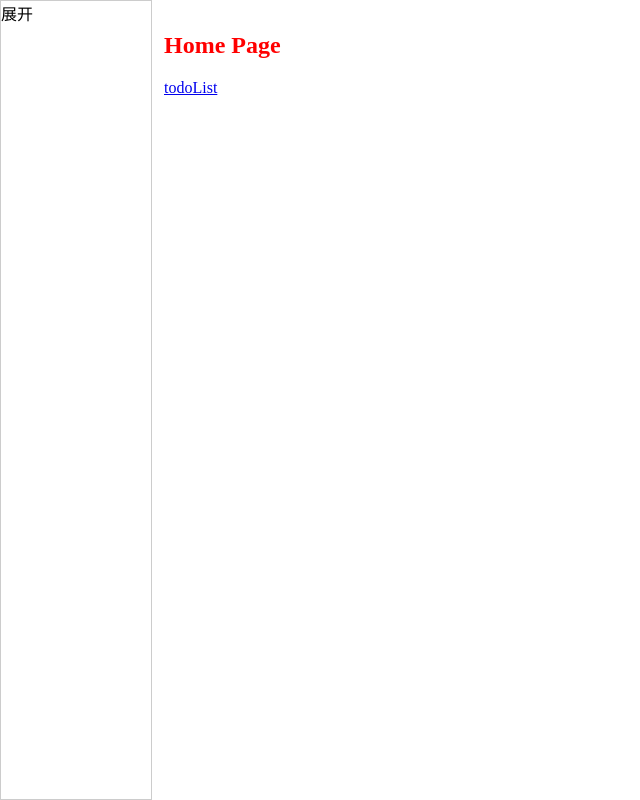
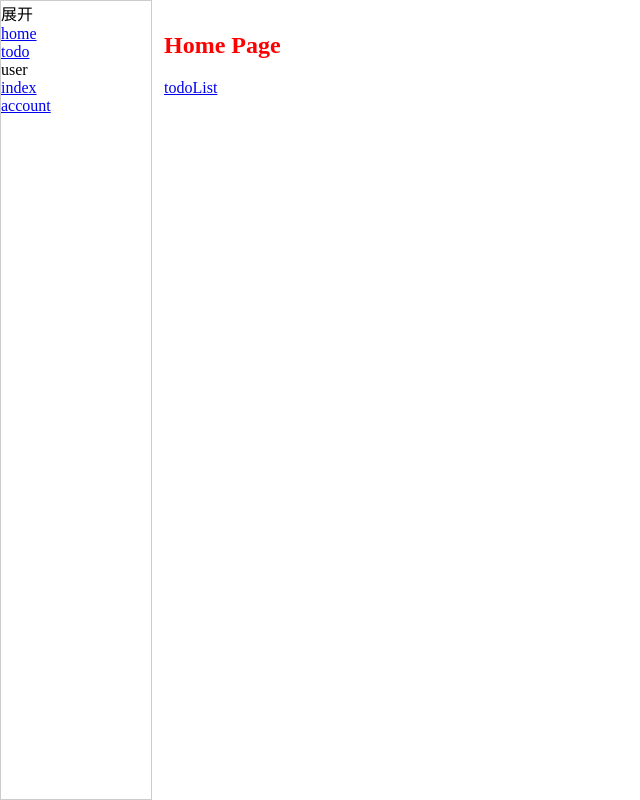
Before and after one commit to ma-jiangbo/react-demo, a React app: page / in a window 1280 px wide. Shown: the whole page, without its empty margins (0-640 px from the left). Built offline with nearby package versions, Linux system fonts and the light colour scheme; what leancloud-storage would draw is missing.

Commit message:
使用useRouter

```diff
--- a/routes.ts
+++ /dev/null
@@ -1,26 +0,0 @@
-const routes: RouteItem[] = [
-    {
-      path: "/",
-      name: "home",
-    },
-    {
-      path: "/todo",
-      name: "todo",
-    },
-    {
-      path: '/user',
-      name: 'user',
-      children: [
-        {
-            path: '/index',
-            name: 'user',
-        },
-        {
-            path: '/account',
-            name: 'account',
-        },
-      ],
-    }
-  ];
-
-export default routes
--- a/src/components/Menu/Menu.css
+++ b/src/components/Menu/Menu.css
@@ -2,3 +2,7 @@
     width: 150px;
     border: 1px solid #ccc;
 }
+.menuLevel {
+    display: flex;
+    flex-direction: column;
+}
--- a/src/components/Menu/Menu.tsx
+++ b/src/components/Menu/Menu.tsx
@@ -1,24 +1,43 @@
-import React, { useState } from 'react'
-import styles from './Menu.css'
-import storage from '@/utils/storage'
-import routers from '../../../routes'
+import React, { useState } from "react";
+import styles from "./Menu.css";
+import storage from "@/utils/storage";
+import routers from "@/router/baseRouter";
+import { Link, RouteObject } from "react-router-dom";
 
 const Menu: React.FC = (props) => {
+  const [isOpen, setIsOpen] = useState(Boolean(storage.get("collapse")));
 
-    const [isOpen, setIsOpen] = useState(Boolean(storage.get('collapse')))
+  const renderMenu = (routerList: RouteObject[], level = 1) => {
+    if (!routerList.length) return null
+    return (
+      <div className={`${styles[`menuLevel${level}`]} ${styles['menuLevel']}`}>
+        {routerList.map((route) => {
+          if (route.path && route.element) {
+            return (
+              <Link to={route.path} key={route.path}>
+                {route.path === '/' && 'home'}
+                {route.path.replace(/(^\/)|(\/)/g, (...arg) => arg[3] ? "-" : "")}
+                {renderMenu(route.children || [], level + 1)}
+              </Link>
+            );
+          }
+          return (
+            <span key={route.path}>
+                {route.path.replace(/(^\/)|(\/)/g, (...arg) => arg[3] ? "-" : "")}
+                {renderMenu(route.children || [], level + 1)}
+            </span>
+          );
+        })}
+      </div>
+    );
+  };
 
-    const renderRoutes = (routerList: RouteItem[]) => {
-        return <div></div>
-    }
+  return (
+    <div className={styles.menu}>
+      <div className={styles.collapse}>{isOpen ? "关闭" : "展开"}</div>
+      {renderMenu(routers)}
+    </div>
+  );
+};
 
-    return (
-        <div className={styles.menu}>
-            <div className={styles.collapse}>
-                {isOpen ? '关闭' : '展开'}
-            </div>
-            {renderRoutes(routers)}
-        </div>
-    )
-}
-
-export default Menu
+export default Menu;
--- a/src/pages/app.tsx
+++ b/src/pages/app.tsx
@@ -1,20 +1,18 @@
 import React, { useEffect } from 'react'
-import { Routes, Route } from 'react-router-dom'
+import { useRoutes } from 'react-router-dom'
 import BasicLayout from '@/Layout/BasicLayout'
-import Home from './home'
-import Todo from './todo'
-import User from './user'
-import UserAccount from './user/account'
+import routers from '@/router/baseRouter'
 
 const App: React.FC = () => {
     return (
         <BasicLayout>
-            <Routes>
+            {useRoutes(routers)}
+            {/* <Routes>
                 <Route path='/' element={<Home />} />
                 <Route path='/todo' element={<Todo />} />
                 <Route path='/user' element={<User />} />
                 <Route path='/user/account' element={<UserAccount />} />
-            </Routes>
+            </Routes> */}
         </BasicLayout>
     )
 }
--- /dev/null
+++ b/src/router/baseRouter.tsx
@@ -0,0 +1,33 @@
+import Home from "@/pages/home";
+import Todo from "@/pages/todo";
+import User from "@/pages/user";
+import UserAccount from "@/pages/user/account";
+import React from "react";
+import { Navigate, RouteObject } from "react-router-dom";
+
+const routers: RouteObject[] = [
+    {
+      path: "/",
+      element: <Home />,
+    },
+    {
+      path: "/todo",
+      element: <Todo />,
+    },
+    {
+      path: '/user',
+      // element: <Navigate to='/user/index' />,
+      children: [
+        {
+            path: 'index',
+            element: <User />,
+        },
+        {
+            path: 'account',
+            element: <UserAccount />,
+        },
+      ],
+    }
+  ];
+
+export default routers
```
